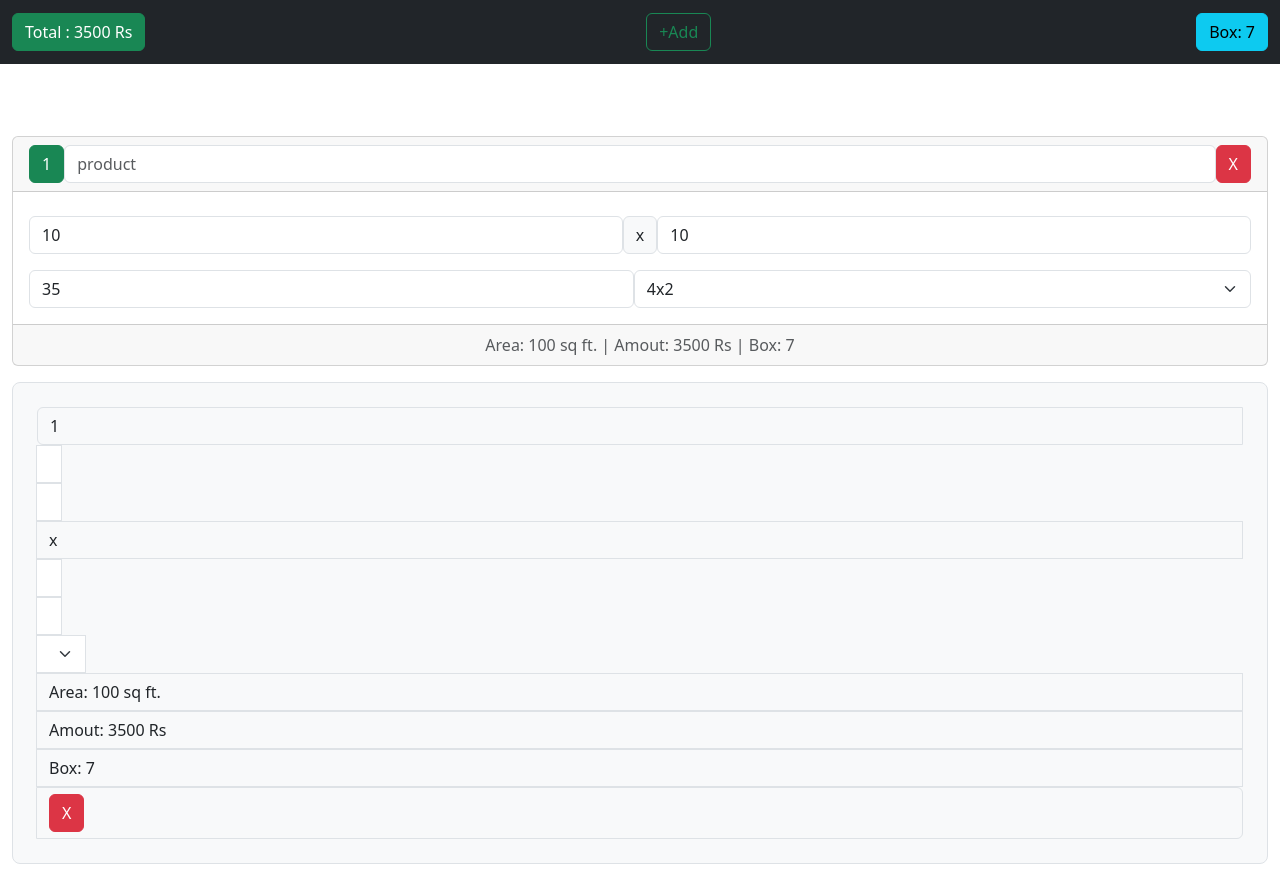
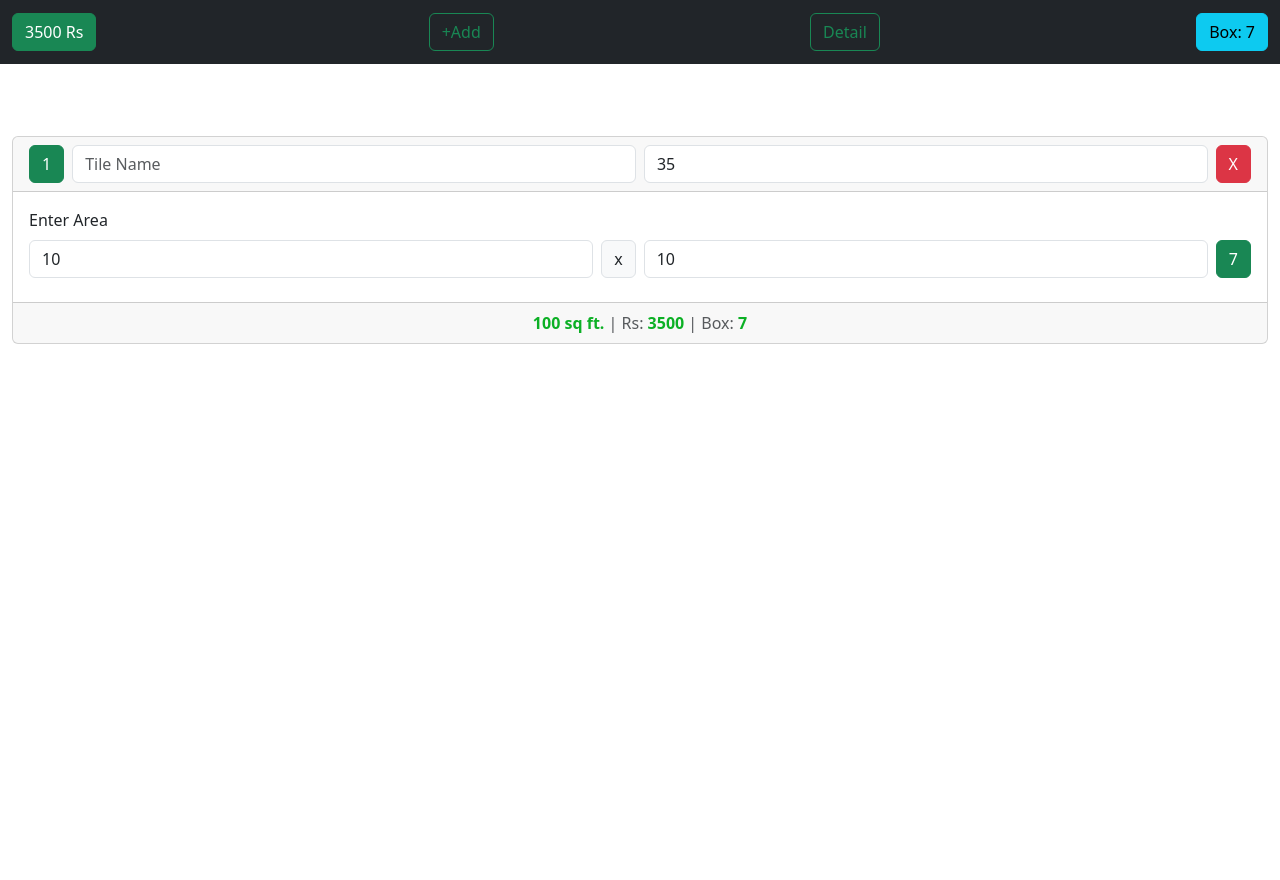
Before and after one commit to parshant1985/calculator-app, an Angular app: page / in a window 1280 px wide. Both pictures are taken after a click on the button "+Add". After the commit the page ends 800 px from the top, so only its background shows below. Built offline with nearby package versions, Linux system fonts and the light colour scheme.

Commit message:
push the changee
add calc new items

```diff
--- a/src/app/app.component.html
+++ b/src/app/app.component.html
@@ -2,9 +2,9 @@
   <!-- Fixed navbar -->
   <nav class="navbar navbar-expand-md navbar-dark fixed-top bg-dark">
     <div class="container-fluid">
-      <a class="navbar-brand" href="#"><button class="btn btn-success" type="submit">Total
-          : {{totalCompute()}} Rs</button></a>
+      <a class="navbar-brand" href="#"><button class="btn btn-success" type="submit">{{totalCompute()}} Rs</button></a>
       <button class="btn button btn-outline-success" (click)="addrowfn()">+Add</button>
+      <button class="btn button btn-outline-success" (click)="isShow =true">Detail</button>
       <button class="btn btn-info" type="submit"> Box: {{totalbox()
         }}</button>
 
@@ -16,63 +16,90 @@
   <div class="container-fluid pb-4">
   </div>
   <div class="col-md-12 ">
-    <div class="card mt-3 mb-3 text-center" *ngFor="let item of addRow(); let i = index">
+    <div class="card mt-3 mb-3 text-center d-sm-block " *ngFor="let item of addRow(); let i = index">
       <div class="card-header">
-        <div class="d-flex"><button class="btn btn-success">{{i+1}}</button> <input type="text" class="form-control"
-            value="" placeholder="product" aria-label="Username">
+        <div class="d-flex justify-content-evenly gap-2"><button class="btn btn-success">{{i+1}}</button>
+
+
+
+          <input type="text" class="form-control" placeholder="Tile Name" value="{{item.name}}"
+            (change)="areacal($event, 'tile',i+1)">
+
+          <input type="number" class="form-control" value="{{item.price}}" (change)="areacal($event, 'price',i+1)"
+            placeholder="price" aria-label="Server">
+
+
+
+
           <button class="btn btn-danger" (click)="remove(idnum())">X</button>
         </div>
 
       </div>
       <div class="card-body">
-        <div class="d-flex pt-2 mb-2"><input type="number" class="form-control" value="{{item.width}}"
-            (change)="areacal($event, 'width', i+1)" placeholder="width" aria-label="Username">
+        <div class="d-flex"><label>Enter Area</label></div>
+        <div class="d-flex gap-2 justify-content-evenly pt-2 mb-2"><input type="number" class="form-control"
+            value="{{item.width}}" (change)="areacal($event, 'width', i+1)" placeholder="width" aria-label="Username">
           <span class="input-group-text">x</span>
           <input type="number" class="form-control" value="{{item.length}}" (change)="areacal($event, 'length',i+1)"
             placeholder="length" aria-label="Server">
+          <button type="button" class="btn btn-success">{{item.box}}</button>
+        </div>
 
-        </div>
-        <div class="d-flex pt-2"><input type="number" class="form-control" value="{{item.price}}"
-            (change)="areacal($event, 'price',i+1)" placeholder="price" aria-label="Server"><select class="form-select"
-            value="{{boxsize()}}" (change)="size($event,  i+1)" aria-label="Default select example">
-            <option selected>size</option>
-            <option value="16">4x2</option>
-            <option value="8">2x2</option>
-
-          </select></div>
 
 
       </div>
       <div class="card-footer text-body-secondary">
-        Area: {{item.width*item.length}} sq ft. | Amout: {{item.width*item.length*item.price}} Rs | Box: {{item.box}}
+        <strong style="color:rgb(12, 176, 37)">{{item.width*item.length}} sq ft.</strong> | Rs: <span
+          style="color:rgb(12, 176, 37)"><strong>{{item.width*item.length*item.price}}</strong></span> | Box:
+        <strong style="color:rgb(12, 176, 37)">{{item.box}}</strong>
       </div>
     </div>
-    <div class="input-group d-none d-md-block mb-3  p-4 bg-body-tertiary border rounded-3"
-      *ngFor="let item of addRow(); let i = index">
-      <span class="input-group-text" id="basic-addon1">{{i+1}}</span>
-      <input type="text" class="form-control" value="" placeholder="product" aria-label="Username">
-      <input type="number" class="form-control" value="{{item.width}}" (change)="areacal($event, 'width', i+1)"
-        placeholder="width" aria-label="Username">
-      <span class="input-group-text">x</span>
-      <input type="number" class="form-control" value="{{item.length}}" (change)="areacal($event, 'length',i+1)"
-        placeholder="length" aria-label="Server">
 
-      <input type="number" class="form-control" value="{{item.price}}" (change)="areacal($event, 'price',i+1)"
-        placeholder="price" aria-label="Server"><select class="form-select" value="{{boxsize()}}"
-        (change)="size($event,  i+1)" aria-label="Default select example">
-        <option selected>size</option>
-        <option value="16">4x2</option>
-        <option value="8">2x2</option>
-
-      </select>
-
-
-      <span class="input-group-text" id="basic-addon1">Area: {{item.width*item.length}} sq ft.</span>
-      <span class="input-group-text" id="basic-addon1">Amout: {{item.width*item.length*item.price}} Rs</span>
-      <span class="input-group-text" id="basic-addon1">Box: {{item.box}}</span>
-      <span class="input-group-text" id="basic-addon1"><button class="btn btn-danger"
-          (click)="remove(idnum())">X</button></span>
-    </div>
   </div>
 
 </div>
+<!-- Modal -->
+
+<div *ngIf="isShow" class="modal d-block " id="staticBackdrop" data-bs-backdrop="static" data-bs-keyboard="false"
+  tabindex="-1" aria-labelledby="staticBackdropLabel" aria-hidden="true">
+  <div class="modal-dialog">
+    <div class="modal-content">
+      <div class="modal-header">
+        <h1 class="modal-title fs-5" id="staticBackdropLabel">Summary-4x2</h1>
+        <button type="button" class="btn-close" data-bs-dismiss="modal" (click)="isShow=false"
+          aria-label="Close"></button>
+      </div>
+      <div class="modal-body">
+        <table class="table table-striped">
+          <thead>
+            <tr>
+              <th scope="col">#</th>
+              <th scope="col">Name</th>
+              <th scope="col">Box</th>
+              <th scope="col">Price</th>
+              <th scope="col">Area</th>
+              <th scope="col">Total</th>
+            </tr>
+          </thead>
+          <tbody>
+            <tr *ngFor="let item of addRow(); let i = index">
+              <th scope="row">{{i+1}}</th>
+              <td>{{item.name?item.name:'no-name'}}</td>
+              <td>{{item.box}}</td>
+              <td>{{item.price}}</td>
+              <td>{{item.width*item.length}}sq ft.</td>
+              <td>{{item.width*item.length*item.price}}</td>
+            </tr>
+
+
+          </tbody>
+        </table>
+      </div>
+      <div class="modal-footer">
+
+        <button type="button" class="btn btn-success">{{totalCompute()}} Rs.</button>
+
+      </div>
+    </div>
+  </div>
+</div>
--- a/src/app/app.component.ts
+++ b/src/app/app.component.ts
@@ -21,7 +21,7 @@ export class AppComponent {
   colorProp: string = 'red';
   intialId: number = 1001;
   initialValue: any = [];
-
+  isShow: boolean = false
 
 
 
@@ -31,13 +31,15 @@ export class AppComponent {
   price = signal(35)
   box = signal(1)
   addRow: WritableSignal<any[]> = signal<any[]>([]);
+  tileName: any = [{ name: 'Astetic Grey ', box: 23, id: 1 }, { name: 'Beige Brown', box: 25, id: 2 }, { name: 'Black Blue', box: 125, id: 3 }, { name: 'Golden Base', box: 26, id: 4 }, { name: 'Wooden Grey', box: 36, id: 5 }, { name: 'Armani Gold', box: 66, id: 6 }]
   constructor(private cd: ChangeDetectorRef) { }
   markForCheck() {
     this.cd.markForCheck();
   }
+  pendingTile = signal(this.tileName)
 
   areacal(val: any, ch: any, id: any) {
-    console.log(id)
+
     if (ch == 'width') {
       this.widthSize.set(+val.target.value);
       this.addRow.update((item: any) => item.map((itm: any) => {
@@ -59,6 +61,13 @@ export class AppComponent {
       this.price.set(+val.target.value);
       this.addRow.update((item: any) => item.map((itm: any) => {
         return (itm.id == id) ? { ...itm, price: +val.target.value } : itm
+
+      }));
+    }
+
+    if (ch == 'tile') {
+      this.addRow.update((item: any) => item.map((itm: any) => {
+        return (itm.id == id) ? { ...itm, name: val.target.value } : itm
 
       }));
     }
@@ -90,6 +99,10 @@ export class AppComponent {
     this.addRow.update((item => ([...item, { id: this.idnum(), width: 10, length: 10, price: 35, size: 'size', box: 7 }])))
   }
 
+  selectiles(e: any) {
+    const numval = e.target.value;
+    console.log(numval)
+  }
   cc = effect(() => console.log(this.addRow()))
 
 
```
Also changed, not shown: 2 other files (tests, documents, lock files or other folders).
